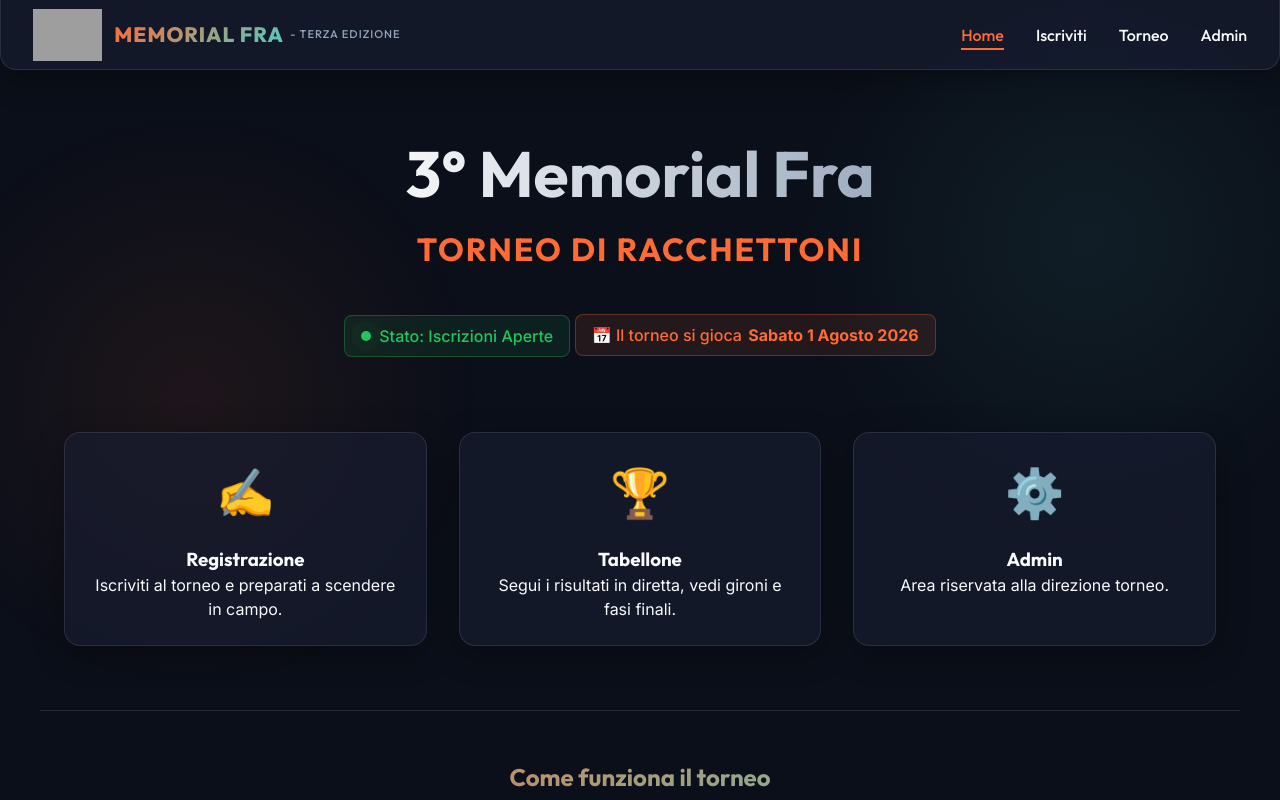
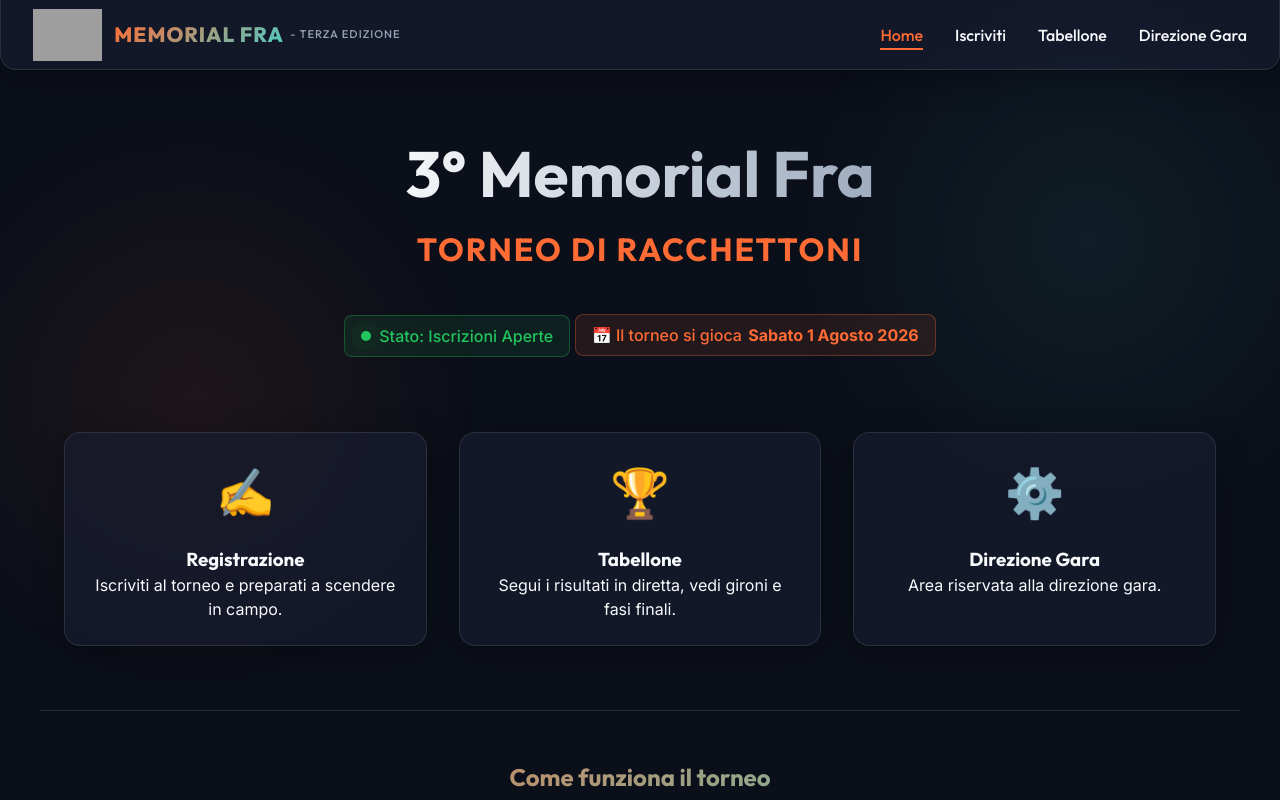
Before and after one commit to gabrieleforgheri/memorial-fra-2026, a website: page public/index.html in a window 1280 px wide. Shown: the top 800 px of the page. Drawn offline with Linux system fonts and the light colour scheme; no server answers; grey boxes are pictures that could not be loaded.

Commit message:
chore: rename Admin to Direzione Gara in UI

```diff
--- a/public/index.html
+++ b/public/index.html
@@ -29,8 +29,8 @@
         <ul class="nav-links" id="nav-links">
             <li><a href="#/" class="nav-link" data-target="home">Home</a></li>
             <li><a href="#/register" class="nav-link" data-target="register">Iscriviti</a></li>
-            <li><a href="#/tournament" class="nav-link" data-target="tournament">Torneo</a></li>
-            <li><a href="#/admin" class="nav-link" data-target="admin">Admin</a></li>
+            <li><a href="#/tournament" class="nav-link" data-target="tournament">Tabellone</a></li>
+            <li><a href="#/admin" class="nav-link" data-target="admin">Direzione Gara</a></li>
         </ul>
     </nav>
 
@@ -62,8 +62,8 @@
                 </a>
                 <a href="#/admin" class="card glass interactive-card">
                     <div class="card-icon text-white">⚙️</div>
-                    <h3 class="font-heading">Admin</h3>
-                    <p>Area riservata alla direzione torneo.</p>
+                    <h3 class="font-heading">Direzione Gara</h3>
+                    <p>Area riservata alla direzione gara.</p>
                 </a>
             </div>
 
@@ -413,7 +413,7 @@
 
             <!-- Login -->
             <div id="admin-login-view" class="admin-login card glass mx-auto mt-3 fade-in" style="max-width: 400px;">
-                <h2 class="font-heading text-center mb-2">Accesso Admin</h2>
+                <h2 class="font-heading text-center mb-2">Accesso Direzione Gara</h2>
                 <form id="admin-login-form">
                     <div class="form-group">
                         <label>Password</label>
```
